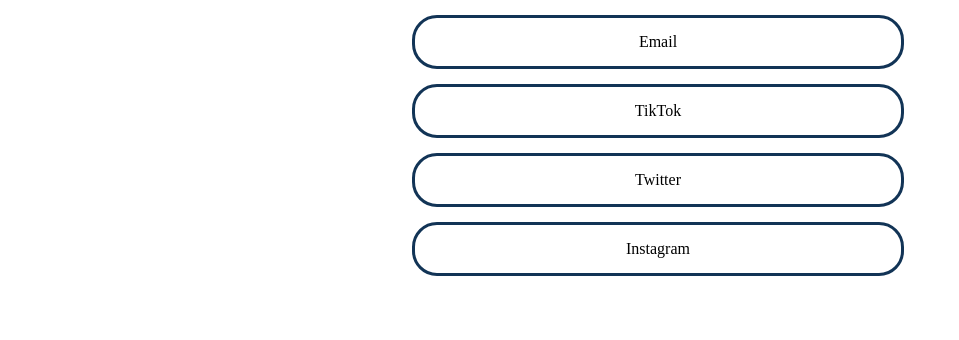
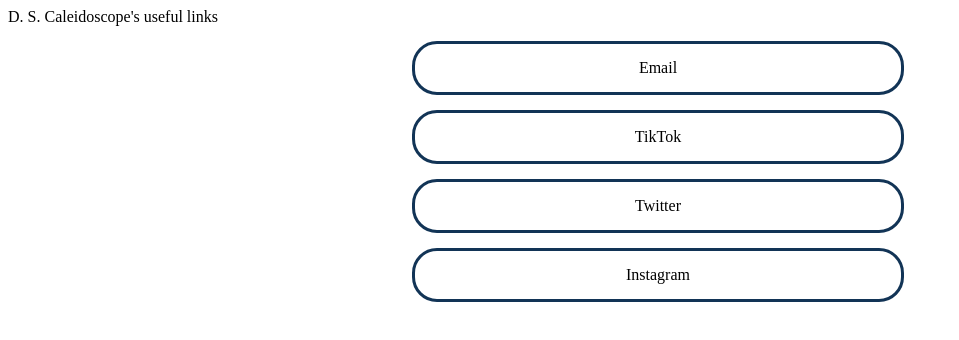
Before and after one commit to DSCaleidoscope/LinkTree, a plain HTML site: page index.html in a window 1280 px wide. Shown: the whole page, without its empty margins (0-959 px from the left). Drawn offline with Linux system fonts and the light colour scheme.

Commit message:
Update index.html

```diff
--- a/index.html
+++ b/index.html
@@ -8,6 +8,7 @@
   <script type="text/javascript" src="fun.js"></script>
 </head>
 <body>
+  <div id="mtitle">D. S. Caleidoscope's useful links</div>
   <div id="bbody">
     Loading...
     <script type="text/javascript">fill("branches.json");</script>
```
